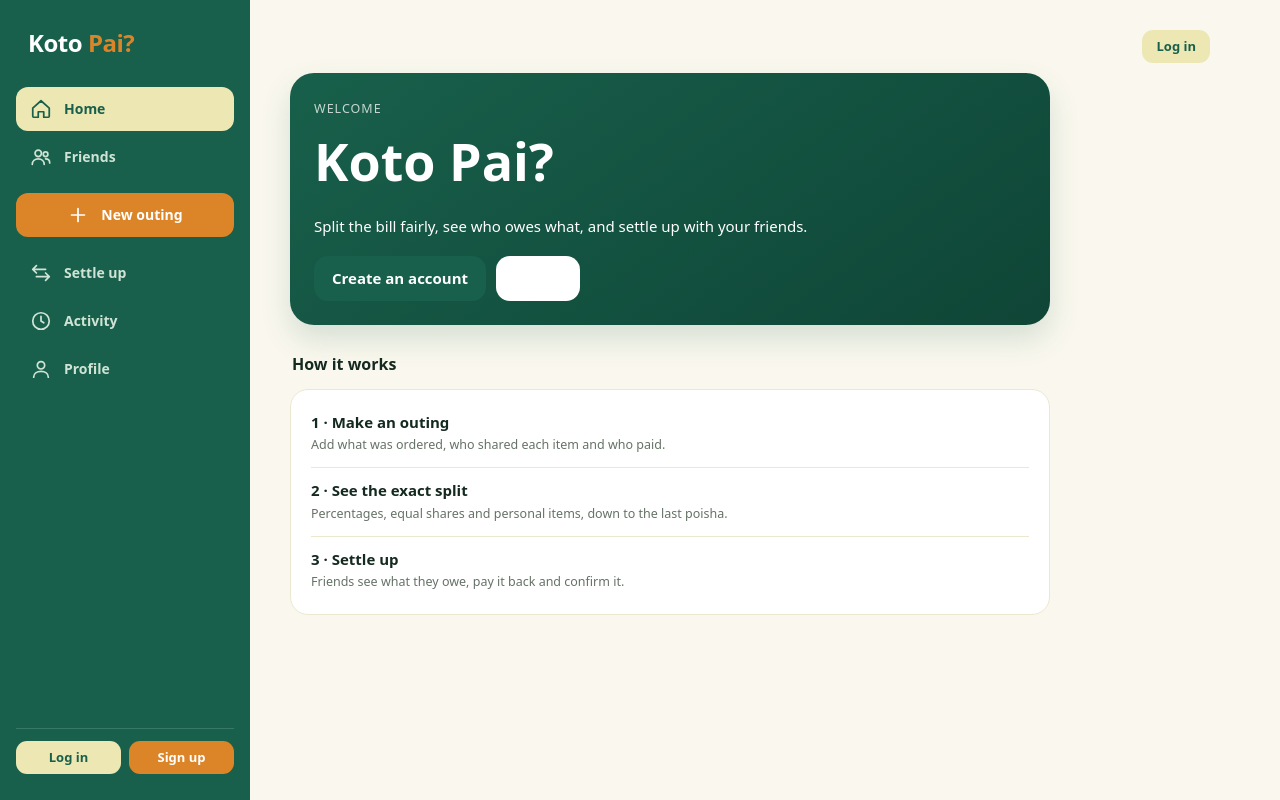
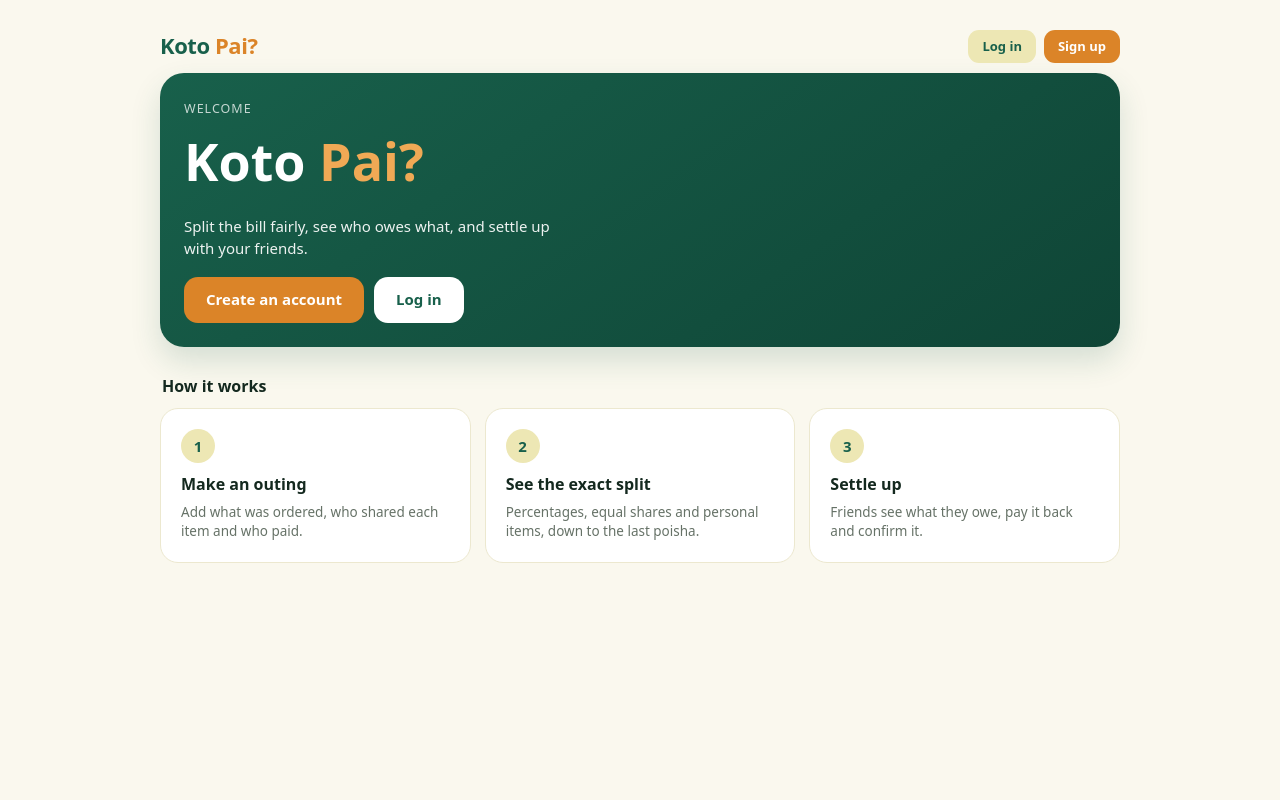
Before and after one commit to narukami00/Koto-Pai, a Spring Boot app: page / in a window 1280 px wide. Run offline with Spring Boot 4, Linux system fonts and the light colour scheme; some of the project's set-up classes (security, data sources, template engines, error pages and the like) are left out, and stand-ins take their place; some libraries are stand-ins or nearby versions.

Commit message:
fix: repair landing buttons, use space and names properly, keep every page in the app shell
- landing: the Log in button was white on white; add clear primary/secondary buttons
- signed-out visitors no longer see the app sidebar and tab bar
- desktop content is centred and uses the width; home is two columns on wide screens
- Settle up, Activity, Balances and Friend history now use the shared layout
- show real names instead of 'User #2' (PersonNames), readable activity lines

```diff
--- a/src/main/resources/static/css/kotopai.css
+++ b/src/main/resources/static/css/kotopai.css
@@ -209,7 +209,8 @@ svg.i {
     cursor: pointer;
   }
   .logout-btn:hover { background: rgba(255, 255, 255, .12); }
-  .shell-inner { max-width: 1000px; padding: 14px 40px 40px; margin: 0; }
+  /* centred in the space beside the sidebar so wide screens do not leave a dead strip on the right */
+  .shell-inner { max-width: 1180px; padding: 14px 40px 40px; margin: 0 auto; }
   .cols { display: grid; grid-template-columns: 1.25fr 1fr; gap: 18px; align-items: start; }
   .cols > .card + .card, .cols > div > .card + .card { margin-top: 12px; }
 }
@@ -342,7 +343,7 @@ dl { margin-top: 12px; }
 dt { font-size: 12px; text-transform: uppercase; letter-spacing: .06em; color: var(--muted); margin-top: 10px; }
 dd { word-break: break-word; }
 code { background: var(--cream); padding: 1px 6px; border-radius: 6px; }
-.dashboard { max-width: 760px; }
+.dashboard { max-width: none; }
 .page-head { display: flex; align-items: center; justify-content: space-between; gap: 18px; margin-bottom: 24px; }
 .page-head h1 { font-size: 28px; }
 .page-head .muted { margin-bottom: 0; }
@@ -433,6 +434,65 @@ code { background: var(--cream); padding: 1px 6px; border-radius: 6px; }
   .timeline-row > strong { grid-column: 2; }
 }
 
+/* ---------- responsive refinements ---------- */
+/* tablets: use more of the width than a phone column but keep the bottom tab bar */
+@media (min-width: 600px) and (max-width: 899px) {
+  .shell-inner { max-width: 780px; padding-left: 24px; padding-right: 24px; }
+}
+
+/* signed-out visitors: no app navigation, just the brand and the two entry buttons */
+.shell.anon { padding-bottom: 0; }
+.shell.anon .topbar-brand { display: block; }
+@media (min-width: 900px) {
+  .shell.anon .shell-inner { max-width: 1040px; }
+}
+.topbar-actions .btn.sm { white-space: nowrap; }
+
+/* extra button variants */
+.btn.light { background: #fff; color: var(--teal); }
+.btn.light:hover { background: var(--cream); }
+.hero > strong span { color: #f0a955; }
+.hero-actions { display: flex; gap: 10px; flex-wrap: wrap; }
+.hero-lead { margin: 0 0 18px; max-width: 46ch; opacity: .92; }
+.hero .btn { padding: 12px 22px; }
+
+/* landing "how it works" */
+.steps { display: grid; grid-template-columns: repeat(3, 1fr); gap: 14px; }
+.steps > .card { margin-top: 0; }
+.step { display: flex; flex-direction: column; gap: 6px; }
+.step b { font-size: 16px; }
+.step small { color: var(--muted); font-size: 13.5px; line-height: 1.45; }
+.step-n {
+  display: grid; place-items: center; width: 34px; height: 34px; border-radius: 50%;
+  background: var(--cream); color: var(--teal); font-weight: 800; margin-bottom: 4px;
+}
+@media (max-width: 720px) { .steps { grid-template-columns: 1fr; } }
+
+/* home dashboard: hero across the top, balances and outings side by side on wide screens */
+@media (min-width: 1200px) {
+  .home-grid { display: grid; grid-template-columns: 1fr 1fr; column-gap: 24px; align-items: start; }
+  .home-grid > .page-head, .home-grid > .hero { grid-column: 1 / -1; }
+}
+
+/* phones: never let tables, rows or forms push the page sideways */
+@media (max-width: 520px) {
+  .shell-inner { padding-left: 14px; padding-right: 14px; }
+  .page-head { flex-wrap: wrap; }
+  .page-head h1, .head h1 { font-size: 24px; }
+  .hero { padding: 20px; }
+  .hero-split { gap: 8px; }
+  .card { padding: 16px; }
+  .row { gap: 10px; }
+  .balance-amount, .amt { font-size: 14px; }
+  .btn { padding: 11px 16px; }
+}
+img, svg, table { max-width: 100%; }
+button, input, select, textarea { font-family: inherit; }
+button.button { border: 0; font-size: inherit; cursor: pointer; }
+/* inline links inside muted/empty text use the brand colour instead of browser blue */
+.muted a, .empty a, .help a { color: var(--teal); font-weight: 600; }
+body { overflow-x: hidden; }
+
 /* ---------- outing wizard ---------- */
 .wiz-card { margin-top: 12px; }
 .wiz-card h2 { font-size: 16px; }
--- a/src/main/resources/templates/home.html
+++ b/src/main/resources/templates/home.html
@@ -5,7 +5,7 @@
   <title>Home · Koto Pai</title>
 </head>
 <body>
-<main class="dashboard">
+<main class="dashboard home-grid">
   <header class="page-head">
     <div>
       <h1 class="brand">Hi, <span th:text="${home.displayName}">Rafsan</span></h1>
--- a/src/main/resources/templates/landing.html
+++ b/src/main/resources/templates/landing.html
@@ -9,19 +9,31 @@
   <section class="hero">
     <small>Welcome</small>
     <strong>Koto <span>Pai?</span></strong>
-    <p style="margin: 0 0 18px;">Split the bill fairly, see who owes what, and settle up with your friends.</p>
-    <div style="display: flex; gap: 10px; flex-wrap: wrap;">
-      <a class="btn" th:href="@{/register}">Create an account</a>
-      <a class="btn line" th:href="@{/login}" style="color: #fff; border-color: rgba(255,255,255,.5);">Log in</a>
+    <p class="hero-lead">Split the bill fairly, see who owes what, and settle up with your friends.</p>
+    <div class="hero-actions">
+      <a class="btn or" th:href="@{/register}">Create an account</a>
+      <a class="btn light" th:href="@{/login}">Log in</a>
     </div>
   </section>
 
   <section class="section-block">
     <div class="sec"><h2>How it works</h2></div>
-    <div class="card">
-      <div class="row"><div class="grow"><b>1 · Make an outing</b><small>Add what was ordered, who shared each item and who paid.</small></div></div>
-      <div class="row"><div class="grow"><b>2 · See the exact split</b><small>Percentages, equal shares and personal items, down to the last poisha.</small></div></div>
-      <div class="row"><div class="grow"><b>3 · Settle up</b><small>Friends see what they owe, pay it back and confirm it.</small></div></div>
+    <div class="steps">
+      <div class="card step">
+        <span class="step-n">1</span>
+        <b>Make an outing</b>
+        <small>Add what was ordered, who shared each item and who paid.</small>
+      </div>
+      <div class="card step">
+        <span class="step-n">2</span>
+        <b>See the exact split</b>
+        <small>Percentages, equal shares and personal items, down to the last poisha.</small>
+      </div>
+      <div class="card step">
+        <span class="step-n">3</span>
+        <b>Settle up</b>
+        <small>Friends see what they owe, pay it back and confirm it.</small>
+      </div>
     </div>
   </section>
 </main>
--- a/src/main/resources/templates/layout.html
+++ b/src/main/resources/templates/layout.html
@@ -23,9 +23,9 @@
     <symbol id="i-shield" viewBox="0 0 24 24"><path d="M12 22s8-4 8-10V5l-8-3-8 3v7c0 6 8 10 8 10z"/></symbol>
   </svg>
 
-  <div class="shell">
-    <!-- Desktop sidebar -->
-    <aside class="side" aria-label="Primary navigation">
+  <div class="shell" th:classappend="${navUser == null} ? ' anon'">
+    <!-- Desktop sidebar (signed-in users only: every link in it needs a login) -->
+    <aside class="side" aria-label="Primary navigation" th:if="${navUser != null}">
       <a class="brand" th:href="@{/}">Koto <span>Pai?</span></a>
 
       <a class="tab" th:classappend="${activeNav == 'home'} ? ' on'" th:href="@{/}">
@@ -79,6 +79,7 @@
               <span class="dot" th:if="${unreadNotificationCount != null and unreadNotificationCount > 0}"></span>
             </a>
             <a th:if="${navUser == null}" class="btn sm sec2" th:href="@{/login}">Log in</a>
+            <a th:if="${navUser == null}" class="btn sm or" th:href="@{/register}">Sign up</a>
           </div>
         </div>
 
@@ -91,7 +92,7 @@
   </div>
 
   <!-- Mobile bottom tab bar -->
-  <nav class="tabbar" aria-label="Mobile navigation">
+  <nav class="tabbar" aria-label="Mobile navigation" th:if="${navUser != null}">
     <a class="tab" th:classappend="${activeNav == 'home'} ? ' on'" th:href="@{/}">
       <svg class="i"><use href="#i-home"/></svg>Home
     </a>
```
Also changed, not shown: src/main/java/com/kotopai/common/web/PersonNames.java (added, +47 -0 lines), src/main/resources/templates/activity/index.html (+4 -6 lines), src/main/resources/templates/ledger/friend-history.html (+6 -8 lines), src/main/resources/templates/ledger/index.html (+6 -8 lines), src/main/resources/templates/ledger/settle.html (+6 -8 lines), 3 other files.
